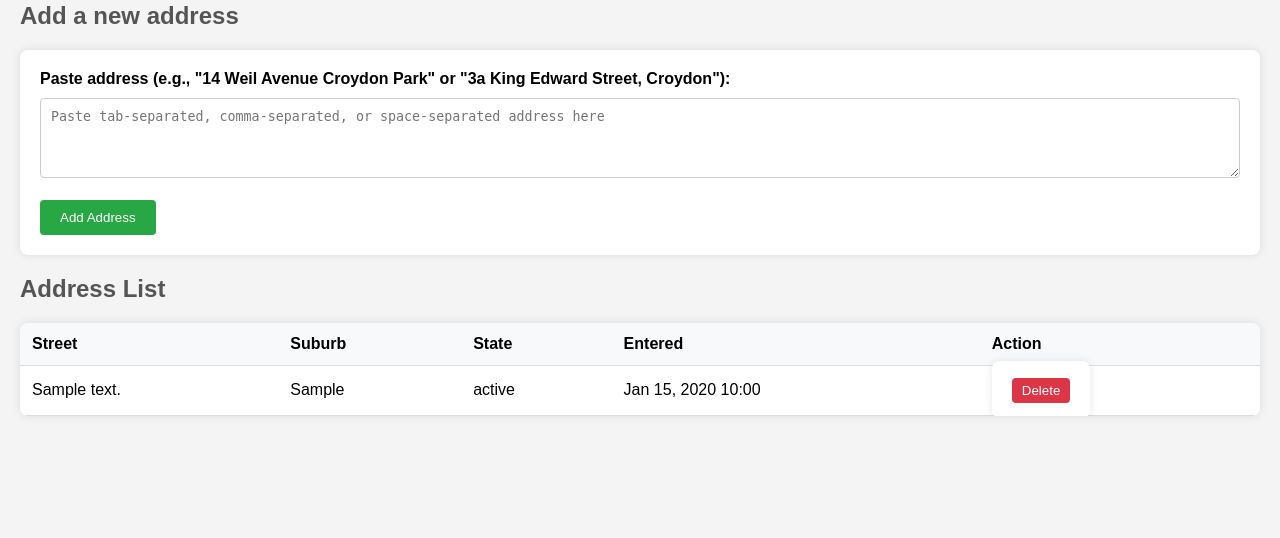
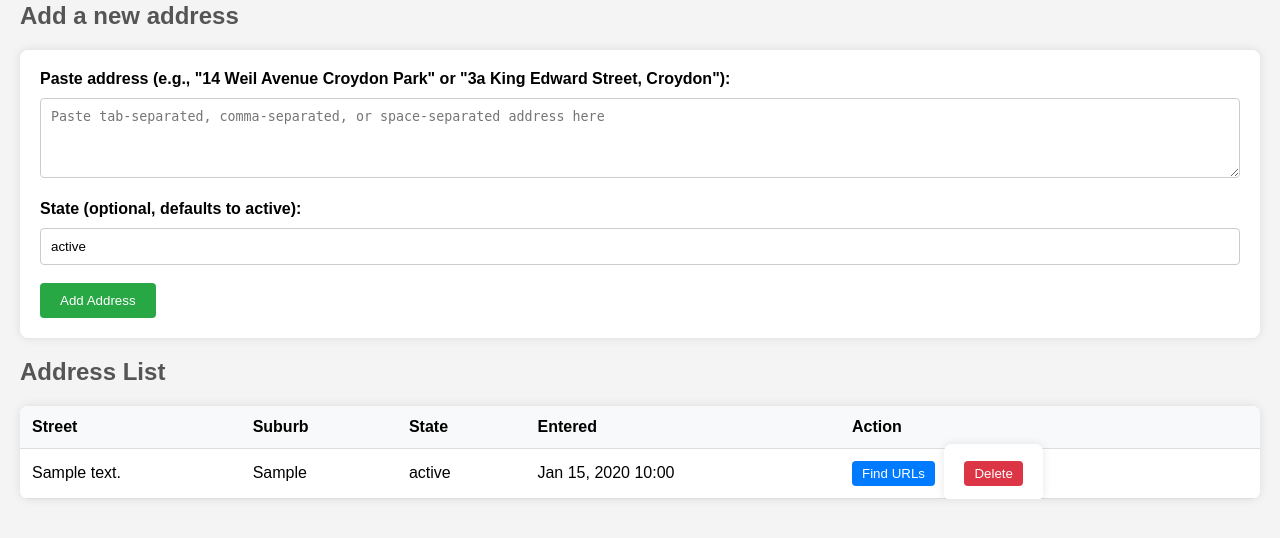
Before and after one commit to gdunn/au-realestate-tracker, a Django app: page /addresses/ in a window 1280 px wide. Shown: the part 154-692 px from the top of the page. Run offline with Django 5.2, Linux system fonts and the light colour scheme; a user stored in the database is signed in; tables that the repository leaves empty hold one stand-in row (values such as "Sample post").

Commit message:
Added just a search but it is still not working. Will ahave to debug

```diff
--- a/addresses/templates/addresses/address_list.html
+++ b/addresses/templates/addresses/address_list.html
@@ -91,7 +91,81 @@
         .delete-btn:hover {
             background-color: #c82333;
         }
+        .find-btn {
+            background-color: #007bff;
+            color: white;
+            border: none;
+            padding: 5px 10px;
+            border-radius: 4px;
+            cursor: pointer;
+            margin-right: 5px;
+        }
+        .find-btn:hover {
+            background-color: #0056b3;
+        }
+        .url-results {
+            margin-top: 10px;
+            padding: 10px;
+            background-color: #f8f9fa;
+            border-radius: 4px;
+            display: none;
+        }
+        .url-link {
+            display: block;
+            margin: 5px 0;
+            word-break: break-all;
+        }
     </style>
+    <script>
+        function findPropertyURLs(addressId, button) {
+            button.disabled = true;
+            button.textContent = 'Searching...';
+
+            fetch(`/addresses/find-urls/${addressId}/`, {
+                method: 'POST',
+                headers: {
+                    'Content-Type': 'application/json',
+                    'X-CSRFToken': document.querySelector('[name=csrfmiddlewaretoken]').value
+                },
+                body: JSON.stringify({})
+            })
+            .then(response => response.json())
+            .then(data => {
+                button.disabled = false;
+                button.textContent = 'Find URLs';
+
+                const row = button.closest('tr');
+                let resultsDiv = row.querySelector('.url-results');
+                if (!resultsDiv) {
+                    resultsDiv = document.createElement('div');
+                    resultsDiv.className = 'url-results';
+                    row.appendChild(resultsDiv);
+                }
+
+                if (data.found_urls.length > 0) {
+                    resultsDiv.innerHTML = `<strong>Found ${data.count} URL(s) for "${data.address}":</strong>`;
+                    data.found_urls.forEach(url => {
+                        const link = document.createElement('a');
+                        link.href = url;
+                        link.target = '_blank';
+                        link.className = 'url-link';
+                        link.textContent = url;
+                        resultsDiv.appendChild(link);
+                    });
+                } else {
+                    resultsDiv.innerHTML = `<strong>No URLs found for "${data.address}"</strong>`;
+                }
+
+                resultsDiv.style.display = 'block';
+            })
+            .catch(error => {
+                button.disabled = false;
+                button.textContent = 'Find URLs';
+                console.error('Error:', error);
+                alert('Error searching for URLs. Check console for details.');
+            });
+        }
+    </script>
 </head>
 <body>
     <h1>Addresses</h1>
@@ -107,6 +181,8 @@
         {% csrf_token %}
         <label for="address_input">Paste address (e.g., "14 Weil Avenue	Croydon Park" or "3a King Edward Street, Croydon"):</label>
         <textarea name="address_input" id="address_input" placeholder="Paste tab-separated, comma-separated, or space-separated address here" required></textarea><br><br>
+        <label for="state">State (optional, defaults to {{ default_state }}):</label>
+        <input type="text" name="state" id="state" value="{{ default_state }}"><br><br>
         <button type="submit">Add Address</button>
     </form>
 
@@ -129,6 +205,7 @@
                     <td>{{ addr.state }}</td>
                     <td>{{ addr.created_at|date:"M d, Y H:i" }}</td>
                     <td>
+                        <button class="find-btn" onclick="findPropertyURLs({{ addr.pk }}, this)">Find URLs</button>
                         <form method="post" action="{% url 'address_delete' addr.pk %}" style="display:inline">
                             {% csrf_token %}
                             <button type="submit" class="delete-btn">Delete</button>
--- a/addresses/tests.py
+++ b/addresses/tests.py
@@ -54,7 +54,7 @@ class AddressListViewTests(TestCase):
         self.assertIn("3 C St", content)
 
     def test_can_add_address_via_post(self):
-        data = {"street_address": "9 New Rd", "suburb": "Newtown", "state": "WA"}
+        data = {"address_input": "9 New Rd, Newtown WA"}
         resp = self.client.post(reverse("address_list"), data)
         # should redirect back
         self.assertEqual(resp.status_code, 302)
--- a/addresses/urls.py
+++ b/addresses/urls.py
@@ -5,4 +5,5 @@ from . import views
 urlpatterns = [
     path("", views.address_list, name="address_list"),
     path("delete/<int:pk>/", views.address_delete, name="address_delete"),
+    path("find-urls/<int:pk>/", views.find_property_urls, name="find_property_urls"),
 ]
--- a/addresses/views.py
+++ b/addresses/views.py
@@ -1,8 +1,11 @@
 from django.shortcuts import get_object_or_404, redirect, render
 from django.urls import reverse
 from django.contrib.auth.decorators import login_required
+from django.http import JsonResponse
+from django.views.decorators.http import require_POST
 
 from .models import Address
+from .utils import PropertyURLFinder
 
 
 # simple list view for addresses; sorting is controlled via the ``sort``
@@ -21,6 +24,7 @@ def address_list(request):
     if request.method == "POST":
         # creation form submitted
         address_input = request.POST.get("address_input", "").strip()
+        state_input = request.POST.get("state", "").strip()
         if address_input:
             # Parse the input: support "street, suburb", "street\tsuburb", or "street suburb"
             if "," in address_input:
@@ -41,7 +45,20 @@ def address_list(request):
                     street = address_input
                     suburb = ""
             if street:
-                Address.objects.create(street_address=street, suburb=suburb)
+                # Use provided state or parsed suburb if it looks like a state
+                state = state_input or ""
+                if not state and suburb:
+                    # Check if suburb ends with a state abbreviation
+                    suburb_upper = suburb.upper()
+                    if suburb_upper.endswith(
+                        (" NSW", " VIC", " QLD", " WA", " SA", " TAS", " ACT", " NT")
+                    ):
+                        parts = suburb.rsplit(" ", 1)
+                        suburb = parts[0]
+                        state = parts[1]
+                Address.objects.create(
+                    street_address=street, suburb=suburb, state=state
+                )
         # redirect to avoid duplicate POST on refresh
         return redirect(reverse("address_list"))
 
@@ -64,10 +81,33 @@ def address_list(request):
     )
 
 
+@require_POST
+@login_required
+def find_property_urls(request, pk):
+    """AJAX endpoint to find property URLs for an address."""
+    addr = get_object_or_404(Address, pk=pk)
+
+    # Create full address string for searching
+    full_address = f"{addr.street_address}, {addr.suburb}"
+    if addr.state:
+        full_address += f", {addr.state}"
+
+    finder = PropertyURLFinder()
+    found_urls = finder.find_property_urls(full_address)
+
+    return JsonResponse(
+        {
+            "address": full_address,
+            "found_urls": found_urls,
+            "count": len(found_urls),
+        }
+    )
+
+
+@require_POST
 @login_required
 def address_delete(request, pk):
-    # simply remove the object and redirect back
-    if request.method == "POST":
-        addr = get_object_or_404(Address, pk=pk)
-        addr.delete()
+    """Delete an address."""
+    addr = get_object_or_404(Address, pk=pk)
+    addr.delete()
     return redirect(reverse("address_list"))
--- a/requirements.txt
+++ b/requirements.txt
@@ -1,2 +1,5 @@
 django
 black
+requests
+beautifulsoup4
+lxml
```
